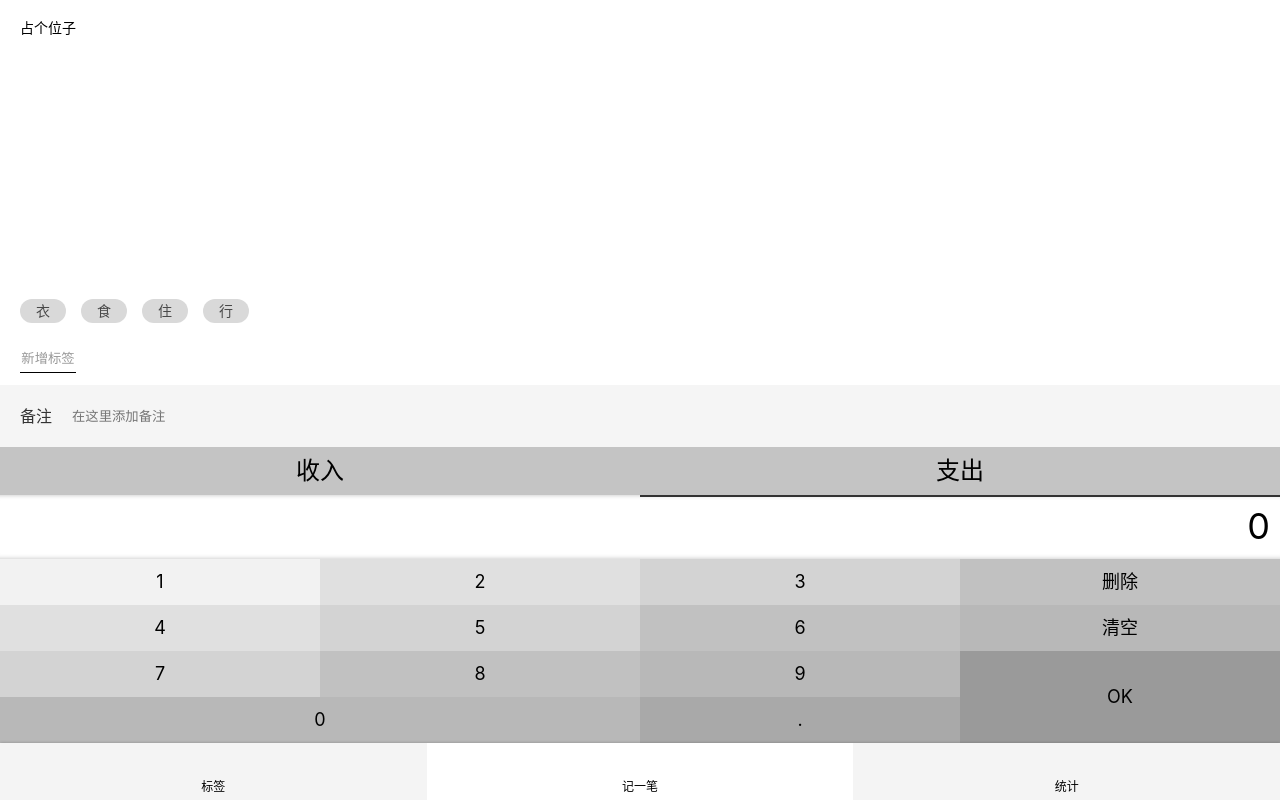
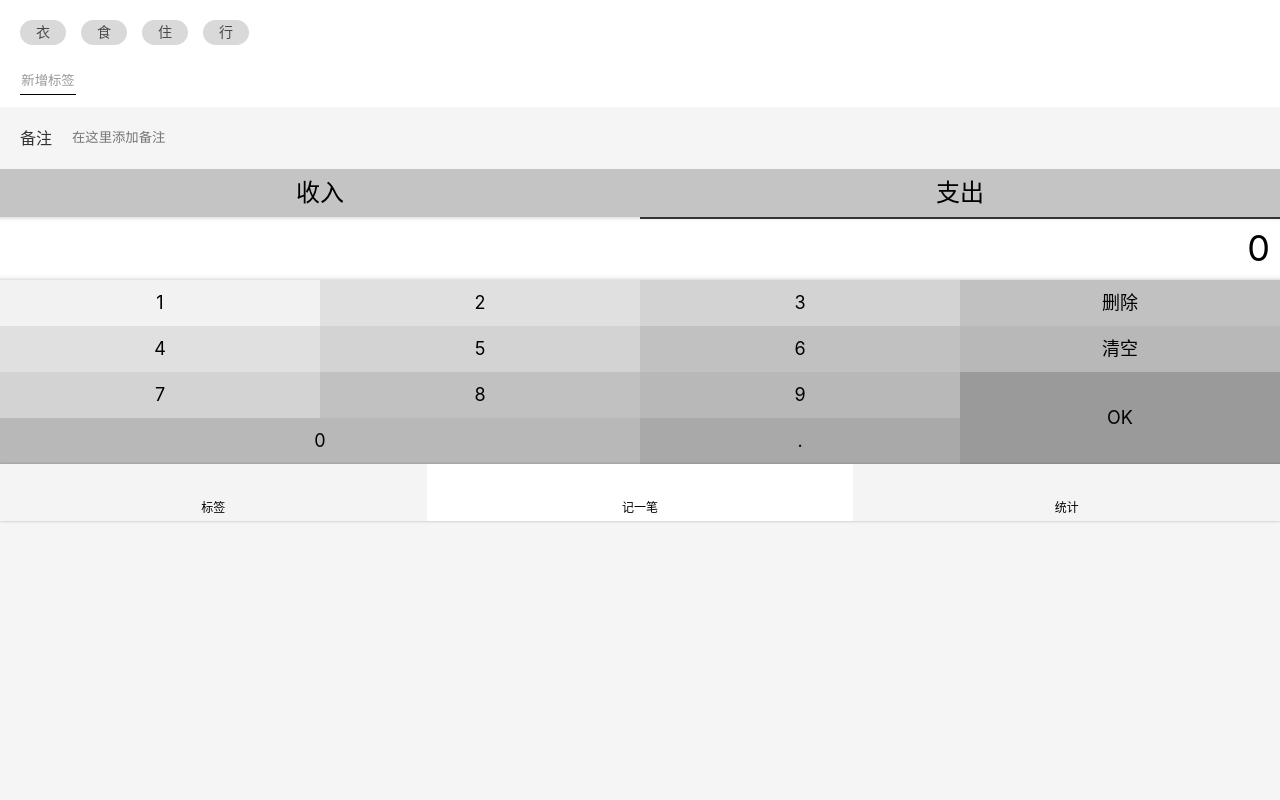
Before and after one commit to SuperPowerZhang/react_bill, a React app: page /#/bill in a window 1280 px wide. Built offline with nearby package versions, Linux system fonts and the light colour scheme.

Commit message:
try use flex to scroll but failed

```diff
--- a/src/components/Layout.tsx
+++ b/src/components/Layout.tsx
@@ -1,28 +1,25 @@
-import React from "react";
+import React, {useEffect, useRef} from "react";
 import {ReactElement} from 'react';
 import styled from "styled-components";
 
-
 const Main = styled.main`
-max-height: 100vh;
 display: flex;
 flex-direction: column;
 justify-content: space-between;
->Center{
-flex-grow: 1;
-}
+flex-shrink: 1;
 `;
 type Props={
     children: ReactElement | ReactElement []
     className?:string
 }
 
-function Layout(props:Props) {
+const Layout:React.FC<Props> =(props)=> {
     return (
             <Main className={props.className}>
                 {props.children}
             </Main>
     )
-}
+};
+
 
 export default  Layout;
--- a/src/views/Bill.tsx
+++ b/src/views/Bill.tsx
@@ -9,8 +9,8 @@ import {NumSection} from './bill/NumSection';
 import {useRecords} from "../hooks/useRecords";
 
 //神奇的styled用法
-const MyLayout=styled(Layout)`
-flex-grow: 1;
+const Wrapper=styled.div`
+height: 100vh;
 display: flex;
 flex-direction: column;
 `;
@@ -49,8 +49,8 @@ function Bill() {
         setState(defaultState);
     };
     return (
-        <>
-        <MyLayout >
+        <Wrapper id="12345">
+        <Layout >
             <TagsSection tagIds={state.tagIds}
                          onChange={(stateNew)=>{onChange(stateNew)}} />
             <NotesSection note={state.note}
@@ -62,9 +62,9 @@ function Bill() {
             <NumSection amount={state.amount}
                         onChange={(amount)=>{onChange({amount})}}
                         onOk={onSubmit}/>
-        </MyLayout>
+        </Layout>
         <Nav/>
-        </>
+        </Wrapper>
     )
 }
 export  default Bill;
--- a/src/views/Statistics.tsx
+++ b/src/views/Statistics.tsx
@@ -15,6 +15,8 @@ background-color:#fff;
 `;
 const List=styled.div`
 margin-bottom:auto;
+flex-grow: 1;
+ overflow:auto;
 >div header{
 background: #f5f5f5;
 padding:10px 16px;
--- a/src/views/bill/TagsSection.tsx
+++ b/src/views/bill/TagsSection.tsx
@@ -4,18 +4,16 @@ import {useTags} from 'hooks/useTags';
 
 const TagsWrapper = styled.section`
 display: flex;
-flex-grow: 1;
 flex-direction: column;
 font-size: 14px;
 padding: 20px 20px 12px 20px;
 background-color:rgb(255, 255, 255);
->div{
-flex-grow: 1;
-}
 >ul{
 display: flex;
 justify-content: flex-start;
 flex-wrap: wrap;
+flex-shrink: 1;
+overflow-y: scroll;
 >li{
 color: #484848;
 padding: 4px 16px;
@@ -61,7 +59,6 @@ const TagsSection: React.FC<Props> = (props) => {
     };
     return (
         <TagsWrapper>
-            <div>占个位子</div>
             <ul>
                 {tags.map((tag) => {
                     return <li key={tag.id} onClick={() => {
```
Also changed, not shown: src/components/Nav.tsx (renamed from src/components/Nav.js), 1 other file (tests, documents, lock files or other folders).
